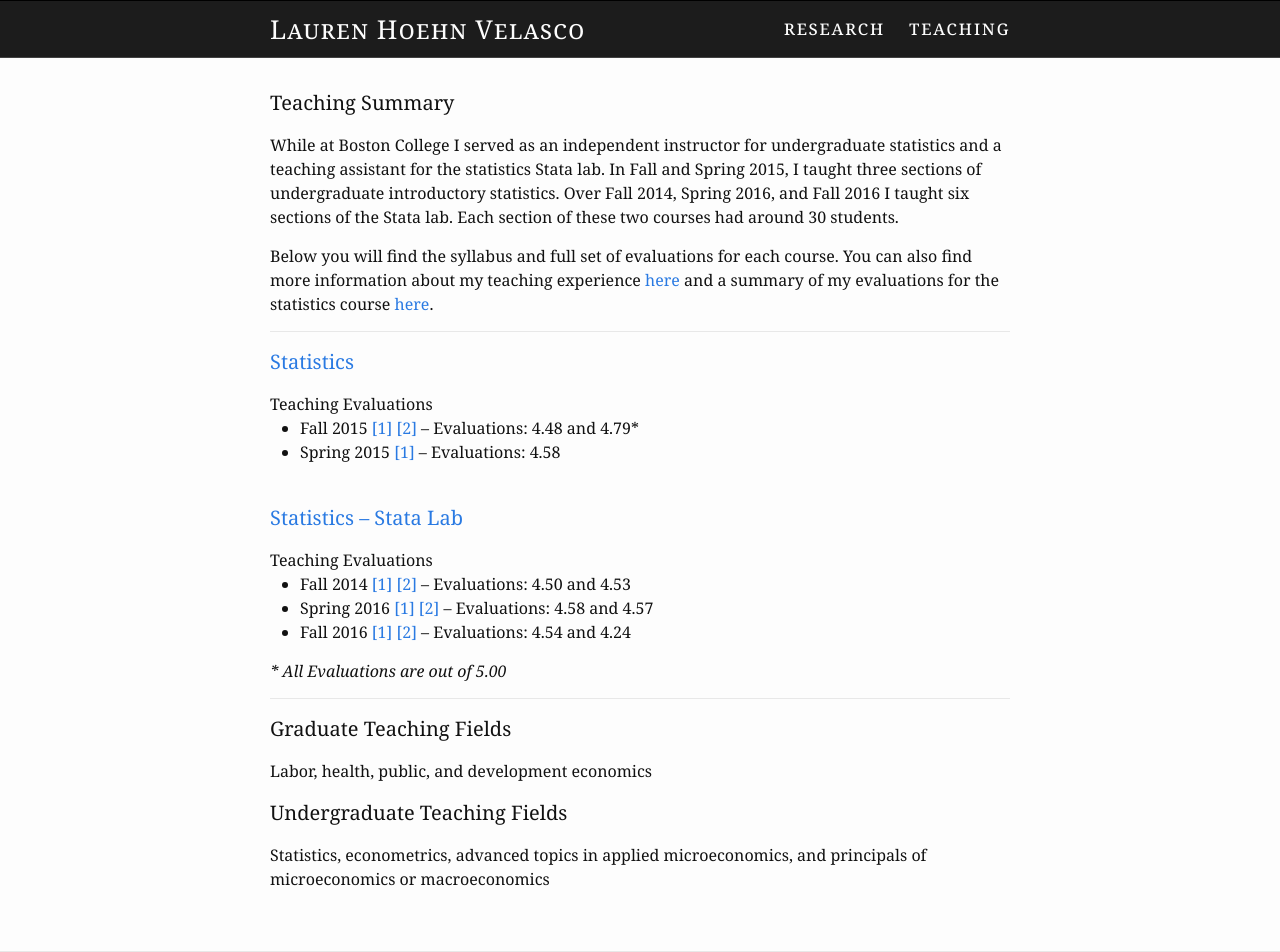
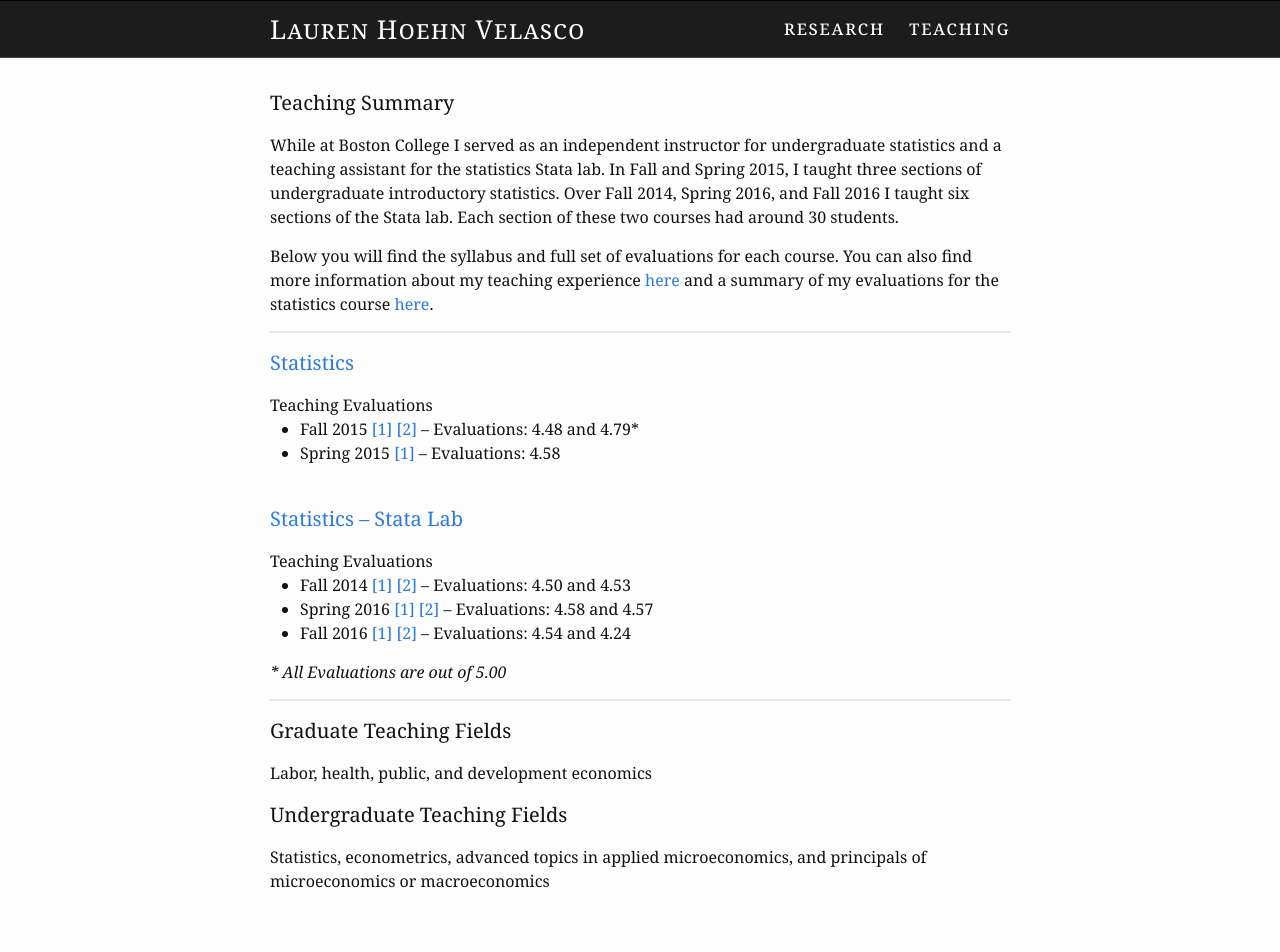
Before and after one commit to germsvel/lhv, a Jekyll site: the page built from teaching.html, in a window 1280 px wide. Shown: the top 952 px of the page. Built offline with Jekyll 4.4.1, drawn with Linux system fonts in a browser that asks for light colours.

Commit message:
Increase solid line to 2px

```diff
--- a/_sass/_components.scss
+++ b/_sass/_components.scss
@@ -32,7 +32,7 @@
 
 .solid-line {
   clear: both;
-  border-top: 0.5px solid $grey-color-light;
+  border-top: 2px solid $grey-color-light;
 }
 
 .summary-info {
```
